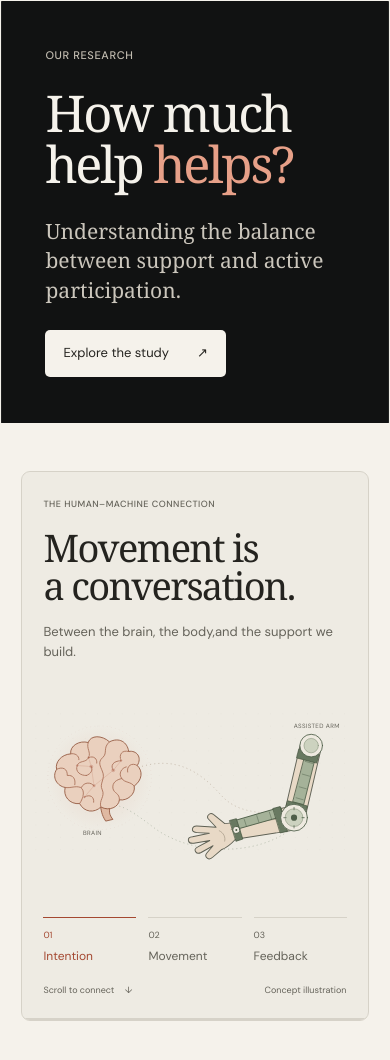
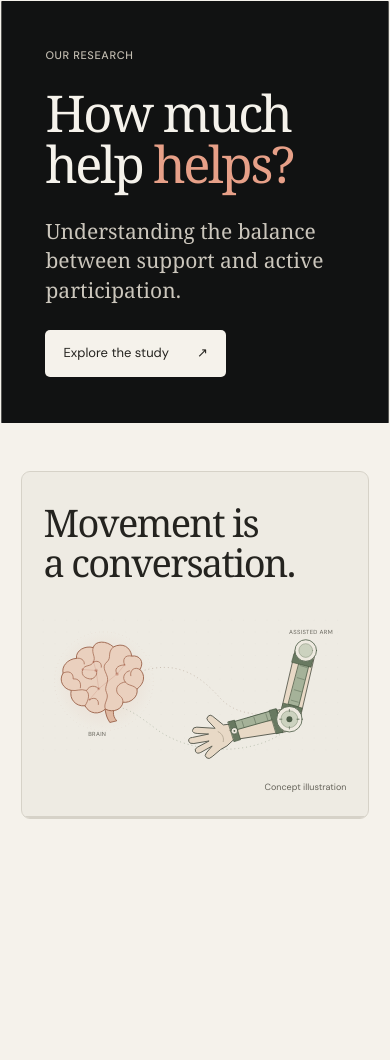
Before and after one commit to cuber-1/cyborg, a website: page website/index.html in a window 390 px wide. Shown: the part 482-1542 px from the top of the page. Drawn offline with Linux system fonts and the light colour scheme.

Commit message:
Simplify homepage introduction and diagram layout

```diff
--- a/website/brain-arm.css
+++ b/website/brain-arm.css
@@ -1,14 +1,12 @@
 .sync-section { margin-top: 88px; --sync-progress: 1; }
-.sync-sticky { position: relative; display: flex; flex-direction: column; padding: 35px 42px 28px; overflow: hidden; border: 1px solid var(--line); border-radius: 12px; background: var(--surface); }
-.sync-section.sync-enhanced { height: 200vh; height: 200svh; min-height: 1100px; }
-.sync-enhanced .sync-sticky { position: sticky; top: 104px; height: min(690px, calc(100vh - 122px)); height: min(690px, calc(100svh - 122px)); min-height: 510px; }
-.sync-heading { display: flex; align-items: end; justify-content: space-between; gap: 30px; position: relative; z-index: 1; }
-.sync-heading .eyebrow { color: var(--muted); margin-bottom: 13px; font-size: 10px; }
-.sync-heading h2 { font: 400 clamp(36px, 3.8vw, 54px)/1.02 var(--serif); letter-spacing: -.045em; }
-.sync-intro { font-size: 15px; line-height: 1.5; color: var(--muted); padding-bottom: 4px; }
-.sync-visual { min-height: 0; flex: 1; display: flex; justify-content: center; align-items: center; }
-.sync-scene { width: 100%; height: 100%; max-height: 410px; overflow: visible; color: var(--text); }
-.sync-section:not(.sync-enhanced) .sync-scene { height: auto; }
+.sync-sticky { position: relative; display: grid; grid-template-columns: minmax(0, .85fr) minmax(0, 1.4fr); align-items: center; gap: 36px; min-height: 430px; padding: 48px 42px; overflow: hidden; border: 1px solid var(--line); border-radius: 12px; background: var(--surface); }
+.sync-section.sync-enhanced { height: 160vh; height: 160svh; min-height: 850px; }
+.sync-enhanced .sync-sticky { position: sticky; top: 104px; height: min(530px, calc(100vh - 122px)); height: min(530px, calc(100svh - 122px)); min-height: 360px; }
+.sync-heading { position: relative; z-index: 1; }
+.sync-heading h2 { font: 400 clamp(36px, 3.8vw, 54px)/1.06 var(--serif); letter-spacing: -.045em; }
+.sync-visual { min-width: 0; display: flex; flex-direction: column; justify-content: center; }
+.sync-scene { width: 100%; height: auto; overflow: visible; color: var(--text); }
+.sync-visual figcaption { margin-top: 12px; text-align: right; color: var(--muted); font-size: 10px; }
 .sync-orbit { fill: none; stroke: var(--accent); stroke-width: 1; stroke-dasharray: 2 10; opacity: .24; }
 .brain-halo { transform-origin: 223px 224px; transform: scale(calc(.86 + var(--sync-progress) * .2)); }
 .signal-track { fill: none; stroke: #b9aa9b; stroke-width: 2; stroke-dasharray: 3 9; }
@@ -36,63 +34,37 @@
 .dot-aura { opacity: .13; }
 .scene-labels { fill: var(--muted); font: 12px var(--sans); letter-spacing: 2px; }
 .scene-labels text:last-child { text-anchor: middle; }
-.sync-bottom { position: relative; z-index: 1; padding-top: 12px; }
-.sync-stages { list-style: none; display: grid; grid-template-columns: repeat(3, 1fr); gap: 26px; margin: 0; padding: 0; }
-.sync-stages li { border-top: 1px solid var(--line); padding-top: 12px; color: var(--muted); font-size: 15px; transition: color .22s ease, border-color .22s ease; }
-.sync-stages li > span { font-size: 10px; margin-right: 12px; }
-.sync-stages .is-active { border-color: var(--accent); color: var(--accent); }
-.sync-footnote { display: flex; justify-content: space-between; gap: 20px; margin-top: 19px; color: var(--muted); font-size: 10px; }
-.sync-scroll-cue { visibility: hidden; }
-.sync-enhanced .sync-scroll-cue { visibility: visible; }
-.sync-scroll-cue > span { display: inline-block; margin-left: 8px; }
 .sync-progress { position: absolute; bottom: 0; left: 0; right: 0; height: 2px; background: var(--line); }
 .sync-progress > span { display: block; height: 100%; background: var(--accent); transform: scaleX(var(--sync-progress)); transform-origin: left; }
+@media (max-width: 1100px) {
+  .sync-sticky { gap: 24px; padding-inline: 32px; }
+}
 @media (max-width: 800px) {
   .sync-section { margin-top: 60px; }
-  .sync-sticky { padding: 28px; }
-  .sync-enhanced .sync-sticky { top: 88px; height: min(690px, calc(100svh - 108px)); }
+  .sync-sticky { grid-template-columns: 1fr; gap: 22px; padding: 30px; min-height: 0; }
+  .sync-enhanced .sync-sticky { top: 88px; height: auto; min-height: 0; }
   .sync-heading h2 { font-size: 40px; }
-  .sync-intro { font-size: 13px; }
-  .sync-stages { gap: 16px; }
+  .sync-visual { width: 100%; max-width: 560px; justify-self: center; }
 }
 @media (max-width: 520px) {
   .sync-section { margin-top: 48px; }
-  .sync-section.sync-enhanced { height: 180svh; min-height: 1000px; }
-  .sync-sticky { padding: 25px 21px 23px; border-radius: 9px; }
-  .sync-enhanced .sync-sticky { top: 86px; height: min(550px, calc(100svh - 106px)); min-height: 490px; }
-  .sync-heading { display: block; }
-  .sync-heading .eyebrow { font-size: 9px; margin-bottom: 16px; }
+  .sync-section.sync-enhanced { height: 140svh; min-height: 760px; }
+  .sync-sticky { padding: 30px 21px 24px; border-radius: 9px; gap: 25px; }
+  .sync-enhanced .sync-sticky { top: 86px; }
   .sync-heading h2 { font-size: 38px; }
-  .sync-intro { font-size: 13px; margin-top: 17px; }
-  .sync-intro br { display: none; }
-  .sync-visual { margin-inline: -20px; }
-  .sync-scene { min-height: 200px; }
+  .sync-visual { width: calc(100% + 24px); max-width: none; margin-inline: -12px; }
   .scene-labels { font-size: 18px; letter-spacing: 1px; }
-  .sync-stages { gap: 12px; }
-  .sync-stages li { font-size: 12px; padding-top: 10px; }
-  .sync-stages li > span { display: block; margin-bottom: 4px; font-size: 9px; }
-  .sync-footnote { font-size: 9px; gap: 10px; margin-top: 17px; }
+  .sync-visual figcaption { margin-right: 12px; font-size: 9px; }
 }
-@media (max-height: 640px) and (min-width: 521px) {
-  .sync-enhanced .sync-sticky { top: 96px; height: calc(100svh - 108px); min-height: 0; padding: 20px 30px; }
+@media (max-height: 640px) and (min-width: 801px) {
+  .sync-enhanced .sync-sticky { top: 96px; min-height: 0; padding-block: 24px; }
+}
+@media (max-height: 640px) and (max-width: 800px) {
+  .sync-sticky { padding: 22px; gap: 15px; }
   .sync-heading h2 { font-size: 30px; }
-  .sync-heading h2 br { display: none; }
-  .sync-heading .eyebrow { margin-bottom: 8px; }
-  .sync-stages li { padding-top: 7px; font-size: 12px; }
-  .sync-footnote { margin-top: 10px; }
-}
-@media (max-height: 640px) and (max-width: 520px) {
-  .sync-enhanced .sync-sticky { min-height: 0; padding: 20px; }
-  .sync-heading h2 { font-size: 30px; }
-  .sync-heading .eyebrow { margin-bottom: 10px; }
-  .sync-intro { margin-top: 12px; font-size: 12px; }
-  .sync-scene { min-height: 140px; }
-  .sync-footnote { margin-top: 10px; }
+  .sync-scene { max-height: 180px; }
 }
 @media (prefers-reduced-motion: reduce), print {
   .sync-section.sync-enhanced { height: auto; min-height: 0; }
   .sync-enhanced .sync-sticky { position: relative; top: auto; height: auto; min-height: 0; }
-  .sync-scene { height: auto; }
-  .sync-scroll-cue { visibility: hidden !important; }
-  .sync-stages li { transition: none; }
 }
--- a/website/brain-arm.js
+++ b/website/brain-arm.js
@@ -8,7 +8,6 @@
 
   const forearm = section.querySelector('[data-forearm]');
   const brainNodes = [...section.querySelectorAll('[data-brain-node]')];
-  const stages = [...section.querySelectorAll('[data-sync-stage]')];
   const motionPreference = window.matchMedia('(prefers-reduced-motion: reduce)');
   const clamp = value => Math.max(0, Math.min(1, value));
   const ease = value => value * value * (3 - 2 * value);
@@ -44,9 +43,7 @@
   }
 
   function render(progress, completed = false) {
-    const stage = progress < 0.32 ? 0 : progress < 0.66 ? 1 : 2;
     section.style.setProperty('--sync-progress', String(progress));
-    section.dataset.phase = completed ? 'complete' : String(stage);
     if (forearm) {
       const angle = -12 + 52 * ease(clamp((progress - 0.22) / 0.55));
       forearm.setAttribute('transform', `translate(790 340) rotate(${angle})`);
@@ -57,10 +54,6 @@
       const phase = index / Math.max(1, brainNodes.length - 1) * 0.55;
       const activation = completed ? 1 : ease(clamp((progress - phase) / 0.35));
       node.setAttribute('opacity', String(0.25 + 0.75 * activation));
-    });
-    stages.forEach(element => {
-      const active = completed || Number(element.dataset.syncStage) === stage;
-      element.classList.toggle('is-active', active);
     });
   }
 
--- a/website/index.html
+++ b/website/index.html
@@ -9,11 +9,11 @@
   <meta property="og:description" content="Team CYBORG, University of Maryland Gemstone Honors Program, Class of 2029. Research on mental workload and robotic assistance.">
   <title>Researching the human side of robotic assistance · CYBORG</title>
   <link rel="icon" type="image/svg+xml" href="assets/mark.svg">
-  <link rel="stylesheet" href="styles.css?v=4e76ea5841">
+  <link rel="stylesheet" href="styles.css?v=5656022f44">
   <script src="site.js?v=627236add2" defer></script>
-  <link rel="stylesheet" href="brain-arm.css?v=0a30a4569c">
+  <link rel="stylesheet" href="brain-arm.css?v=a24666daf5">
   <script src="feature-scroll.js?v=b1dc022422" defer></script>
-  <script src="brain-arm.js?v=d7cc9b3561" defer></script>
+  <script src="brain-arm.js?v=c0ed7523a0" defer></script>
 
 </head>
 <body data-page="index">
@@ -51,10 +51,7 @@
     </section>
     <section id="connection" class="sync-section wrap" data-brain-arm aria-labelledby="sync-title">
       <div class="sync-sticky">
-        <div class="sync-heading">
-          <div><p class="eyebrow">The human–machine connection</p><h2 id="sync-title">Movement is<br>a conversation.</h2></div>
-          <p class="sync-intro">Between the brain, the body,<br>and the support we build.</p>
-        </div>
+        <div class="sync-heading"><h2 id="sync-title">Movement is<br>a conversation.</h2></div>
         <figure class="sync-visual" aria-label="Concept animation of a brain sending a signal, an assisted arm moving, and sensory feedback returning.">
           <svg class="sync-scene" viewBox="0 0 1000 490" role="img" aria-labelledby="sync-diagram-title sync-diagram-desc">
             <title id="sync-diagram-title">From intention to movement, and back</title>
@@ -112,11 +109,8 @@
             <g class="feedback-dot" data-feedback-dot transform="translate(258 293)"><circle class="dot-aura" r="15"/><circle r="5"/></g>
             <g class="scene-labels"><text x="175" y="391">BRAIN</text><text x="856" y="79">ASSISTED ARM</text></g>
           </svg>
+          <figcaption>Concept illustration</figcaption>
         </figure>
-        <div class="sync-bottom">
-          <ol class="sync-stages" aria-label="Brain and movement loop"><li data-sync-stage="0"><span>01</span> Intention</li><li data-sync-stage="1"><span>02</span> Movement</li><li data-sync-stage="2"><span>03</span> Feedback</li></ol>
-          <div class="sync-footnote"><span class="sync-scroll-cue">Scroll to connect <span aria-hidden="true">↓</span></span><span>Concept illustration</span></div>
-        </div>
         <div class="sync-progress" aria-hidden="true"><span></span></div>
       </div>
     </section>
--- a/website/styles.css
+++ b/website/styles.css
@@ -62,9 +62,9 @@ h3 { font-size: 25px; letter-spacing: -.025em; }
 .mobile-nav a[aria-current] { color: var(--accent); }
 .home-intro { padding-top: 82px; padding-bottom: 77px; }
 .home-intro > .eyebrow { margin-bottom: 26px; color: var(--muted); }
-.intro-grid { display: grid; grid-template-columns: 1.1fr 1fr; gap: 8%; align-items: center; }
+.intro-grid { display: grid; grid-template-columns: 1fr; gap: 30px; }
 .home-intro h1 { font-size: clamp(48px, 4.6vw, 67px); line-height: 1.035; }
-.serif-intro { font: 27px/1.32 var(--serif); max-width: 470px; padding-top: 5px; letter-spacing: -.015em; }
+.serif-intro { font: 27px/1.32 var(--serif); max-width: 680px; letter-spacing: -.015em; }
 .feature { width: 100%; }
 .feature-card { overflow: hidden; background: #111212; color: #f5f2eb; clip-path: inset(0 var(--feature-inset, 0px) round var(--feature-radius, 0px)); }
 .feature-inner { display: grid; grid-template-columns: minmax(0, 1.45fr) minmax(0, .85fr); align-items: end; gap: 8%; min-height: 490px; padding: 82px 48px; }
@@ -209,7 +209,6 @@ td { font-family: var(--serif); font-size: 25px; color: var(--accent); }
   .header-inner { gap: 22px; }
   .desktop-nav { gap: 20px; }
   .header-actions { gap: 18px; }
-  .intro-grid { gap: 6%; }
   .serif-intro { font-size: 25px; }
   .feature-inner { padding-inline: 40px; gap: 6%; }
   .feature-copy > p { font-size: 22px; }
```
Also changed, not shown: website/contact.html (+1 -1 lines), website/reading.html (+1 -1 lines), website/research.html (+1 -1 lines), website/team.html (+1 -1 lines).
